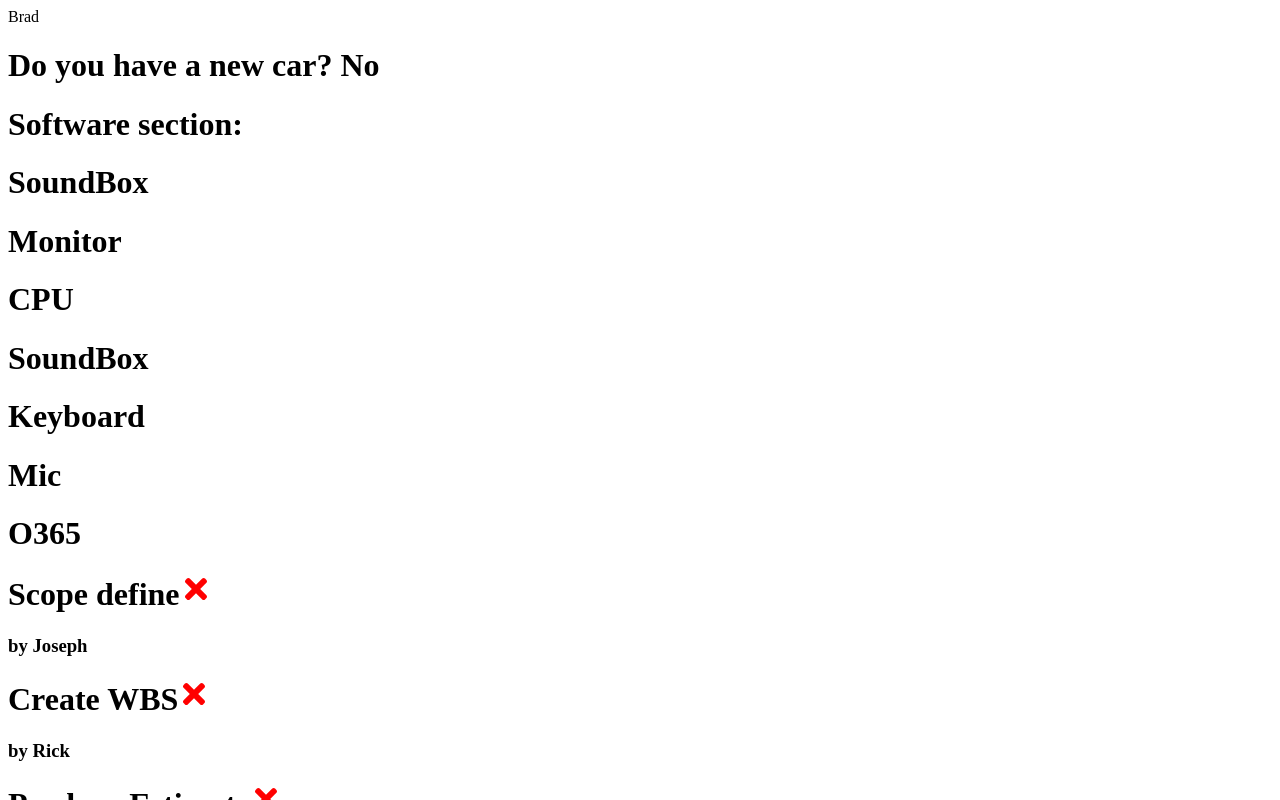
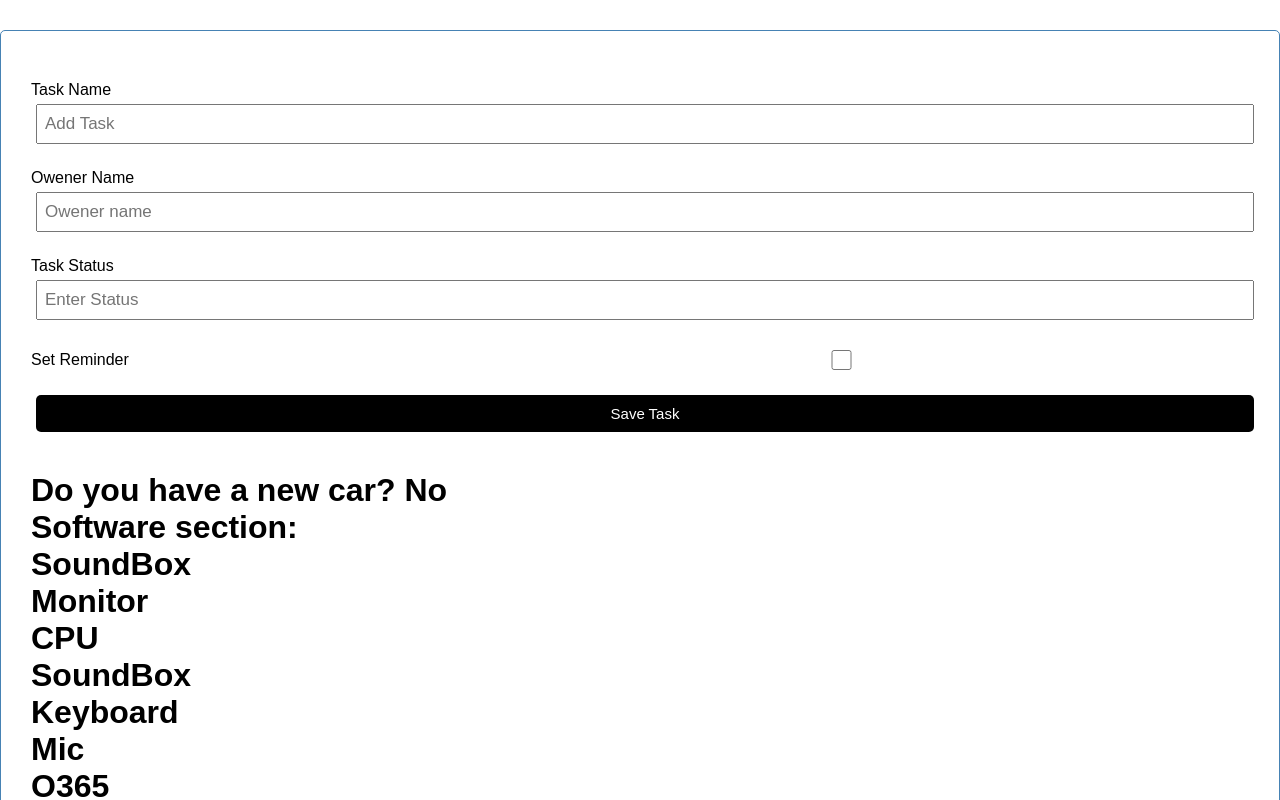
Before and after one commit to dgprofile/ReactJSTraversey, a React (Create React App) app: page / in a window 1280 px wide. Shown: the top 800 px of the page. Built offline with nearby package versions, Linux system fonts and the light colour scheme.

Commit message:
CRUD ready

```diff
--- a/src/App.js
+++ b/src/App.js
@@ -3,6 +3,7 @@
 import Header from "./components/Header";
 import Softwares from "./components/Softwares";
 import Tasks from "./components/Tasks";
+import Addtask from "./components/Addtask";
 const name = "Brad";
 const x = false;
 function App() {
@@ -11,39 +12,70 @@
       {
         id: 1,
         taskName: "Scope define",
-        owner: "Joseph"
+        owner: "Joseph",
+        status: "started",
+        reminder: false
       },
       {
         id: 2,
         taskName: "Create WBS",
-        owner: "Rick"
+        owner: "Rick",
+        status: "started",
+        reminder: true
       },
       {
         id: 3,
         taskName: "Produce Estimate",
-        owner: "Soniya"
+        owner: "Soniya",
+        status: "started",
+        reminder: false
       },
       {
         id: 4,
         taskName: "Publish Budget",
-        owner: "Risabh"
+        owner: "Risabh",
+        status: "started",
+        reminder: false
       },
       {
         id: 5,
         taskName: "Resource Planning",
-        owner: "Keith"
+        owner: "Keith",
+        status: "started",
+        reminder: true
       }
     ]
   )
+  const addTask = (task) =>{
+
+    const id = Math.floor(Math.random() * 1000) + 1
+    const newTask = {id, ...task}
+
+    console.log(newTask)
+    setTasks([...tasks, newTask])
+
+  }
   const deleteTask = (id) => {
-    console.log('delete', id)
+    console.log('delete', id);
+    setTasks(tasks.filter((task)=>task.id!==id));
+  }
+  const toggleTask = (id) =>{
+    console.log('toggle', id);
+    setTasks(tasks.map((task)=>task.id===id ?
+    {...task, status:"completed"}:task))
   }
   return (
     <div className="container">
-      {name}
+      <Addtask onAdd={addTask}></Addtask>
       <h1>Do you have a new car? {x ? "Yes" : "No"}</h1>
       <Softwares></Softwares>
-      <Tasks realTasks={tasks} onDelete={deleteTask}></Tasks>
+      {tasks.length>0 ?
+      <Tasks
+        realTasks={tasks}
+        onDelete={deleteTask}
+        onDoubleClick={toggleTask}></Tasks>
+        : 'No more tasks found'
+      }
       {/* <Header taskId={15} title={"Work on clearing the payments"}></Header> */}
     </div>
   );
--- /dev/null
+++ b/src/components/Addtask.js
@@ -0,0 +1,68 @@
+import { useState } from 'react'
+
+const AddTask = ({onAdd}) => {
+  const [taskName, setTaskName] = useState('')
+  const [owner, setOwner] = useState('')
+  const [status, setStatus] = useState('')
+  const [reminder, setReminder] = useState('')
+
+
+  const submitTask = (e) =>{
+      e.preventDefault()
+      if(!taskName)
+      {
+          alert("Please enter a Task")
+          return
+      }
+      onAdd({taskName, owner, status, reminder})
+      setTaskName('')
+      setOwner('')
+      setStatus('')
+      setReminder(false)
+  }
+  return (
+    <form className='add-form' onSubmit = {submitTask}>
+      <div className='form-control'>
+        <label>Task Name</label>
+        <input
+          type='text'
+          placeholder='Add Task'
+          value={taskName}
+          onChange={(e)=>setTaskName(e.target.value)}
+        />
+      </div>
+      <div className='form-control'>
+        <label>Owener Name</label>
+        <input
+          type='text'
+          placeholder='Owener name'
+          value={owner}
+          onChange={(e)=>setOwner(e.target.value)}
+        />
+      </div>
+      <div className='form-control'>
+        <label>Task Status</label>
+        <input
+          type='text'
+          placeholder='Enter Status'
+          value={status}
+          onChange={(e)=>setStatus(e.target.value)}
+             />
+      </div>
+      <div className='form-control form-control-check'>
+        <label>Set Reminder</label>
+        <input
+          type='checkbox'
+          checked={reminder}
+          value={reminder}
+          onChange={(e)=>setReminder(e.currentTarget.checked)}
+             />
+      </div>
+
+      <input type='submit' value='Save Task'
+      className='btn btn-block' />
+    </form>
+  )
+}
+
+export default AddTask
--- a/src/components/Task.js
+++ b/src/components/Task.js
@@ -1,18 +1,24 @@
 import {FaTimes} from 'react-icons/fa'
 const Task = (props) =>{
     return(
-        <>
+        <div
+        onDoubleClick={()=>props.onDoubleClick(props.task.id)}
+        className={`${props.task.status==='completed'?'reminder':'started'}`}>
             <h1>
                 {props.task.taskName}
+
                 <FaTimes
                 style={{ color: 'red', cursor: 'pointer'}}
-                onClick={()=> props.onDelete(props.task.id)}>
+                onClick={()=> props.onDelete(props.task.id)}
+                >
                 </FaTimes>
             </h1>
             <h3>
+                {props.task.status}
+                <br></br>
                 by {props.task.owner}
             </h3>
-        </>
+        </div>
     )
 }
 
--- a/src/components/Tasks.js
+++ b/src/components/Tasks.js
@@ -1,11 +1,15 @@
 import Task from './Task'
 
-const Tasks = ({realTasks, onDelete}) => {
+const Tasks = ({realTasks, onDelete, onDoubleClick}) => {
 
   return (
     <>
       {realTasks.map((task) => (
-      <Task key={task.id} task={task} onDelete={onDelete}></Task>
+      <Task
+        key={task.id}
+        task={task}
+        onDelete={onDelete}
+        onDoubleClick={onDoubleClick}></Task>
   ))}
     </>
   );
--- a/src/index.css
+++ b/src/index.css
@@ -18,3 +18,128 @@
     justify-content: space-between;
     padding: 0 70px 0 20px;
 }
+
+.reminder{
+    background-color:green;
+    color:white;
+    margin: 10px 0
+}
+
+.started{
+    background-color:purple;
+    color:white;
+    margin: 10px 0
+}
+
+@import url('https://fonts.googleapis.com/css2?family=Poppins:wght@300;400&display=swap');
+
+* {
+  box-sizing: border-box;
+  margin: 0;
+  padding: 0;
+}
+
+body {
+  font-family: 'Poppins', sans-serif;
+}
+
+.container {
+  max-width: 1500px;
+  margin: 30px auto;
+  overflow: auto;
+  min-height: 300px;
+  border: 1px solid steelblue;
+  padding: 30px;
+  border-radius: 5px;
+}
+
+.header {
+  display: flex;
+  justify-content: space-between;
+  align-items: center;
+  margin-bottom: 20px;
+}
+
+.btn {
+  display: inline-block;
+  background: #000;
+  color: #fff;
+  border: none;
+  padding: 10px 20px;
+  margin: 5px;
+  border-radius: 5px;
+  cursor: pointer;
+  text-decoration: none;
+  font-size: 15px;
+  font-family: inherit;
+}
+
+.btn:focus {
+  outline: none;
+}
+
+.btn:active {
+  transform: scale(0.98);
+}
+
+.btn-block {
+  display: block;
+  width: 100%;
+}
+
+.task {
+  background: #f4f4f4;
+  margin: 5px;
+  padding: 10px 20px;
+  cursor: pointer;
+}
+
+.task.reminder {
+  border-left: 5px solid green;
+}
+
+.task h3 {
+  display: flex;
+  align-items: center;
+  justify-content: space-between;
+}
+
+.add-form {
+  margin-bottom: 40px;
+}
+
+.form-control {
+  margin: 20px 0;
+}
+
+.form-control label {
+  display: block;
+}
+
+.form-control input {
+  width: 100%;
+  height: 40px;
+  margin: 5px;
+  padding: 3px 7px;
+  font-size: 17px;
+}
+
+.form-control-check {
+  display: flex;
+  align-items: center;
+  justify-content: space-between;
+}
+
+.form-control-check label {
+  flex: 1;
+}
+
+.form-control-check input {
+  flex: 2;
+  height: 20px;
+}
+
+footer {
+  margin-top: 30px;
+  text-align: center;
+}
```
